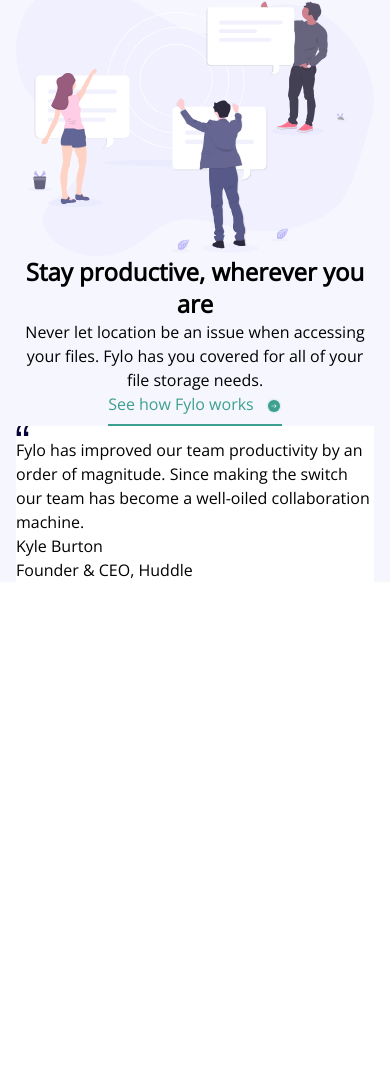
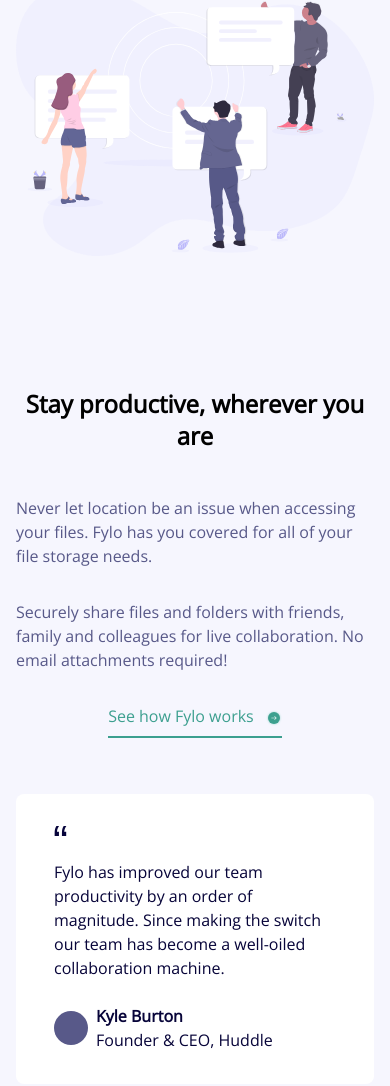
Before and after one commit to ThaBeanBoy/Front-End-Mentor-Fylo-Landing-Page, a Gatsby site: page / in a window 390 px wide. Shown: the part 1182-2268 px from the top of the page. Before the commit the page ends 1764 px from the top, so only its background shows below. Built offline with nearby package versions, Linux system fonts and the light colour scheme; Gatsby itself is replaced by a stand-in of ours.

Commit message:
Finished the mobile view

```diff
--- a/package.json
+++ b/package.json
@@ -31,6 +31,8 @@
     "autoprefixer": "^10.4.13",
     "gatsby-plugin-postcss": "^6.0.0",
     "postcss": "^8.4.19",
+    "prettier": "^2.7.1",
+    "prettier-plugin-tailwindcss": "^0.1.13",
     "tailwindcss": "^3.2.4"
   }
 }
--- /dev/null
+++ b/prettier.config.js
@@ -0,0 +1,4 @@
+module.exports = {
+  plugins: [require("prettier-plugin-tailwindcss")],
+  tailwindConfig: "./tailwind.config.js",
+};
--- a/src/components/IndexPageComponents/LandingSection.jsx
+++ b/src/components/IndexPageComponents/LandingSection.jsx
@@ -1,4 +1,4 @@
-import React, { useState, useEffect } from 'react';
+import React, { useState } from 'react';
 
 const Landing = () => {
   const [inputString, setInputString] = useState('');
@@ -10,10 +10,6 @@
     );
     setShowSubMessage(!inputTest);
   };
-
-  useEffect(() => {
-    console.log(inputString);
-  }, [inputString]);
 
   return (
     <section
--- a/src/components/IndexPageComponents/SecondSection.jsx
+++ b/src/components/IndexPageComponents/SecondSection.jsx
@@ -1,57 +1,88 @@
-import React from 'react';
-import { Link } from 'gatsby';
+import React from "react";
+import { Link, graphql, useStaticQuery } from "gatsby";
+import Img from "gatsby-image";
 
 const SecondSection = () => {
+  const data = useStaticQuery(graphql`
+    query MyQuery {
+      file(relativePath: { eq: "avatar-testimonial.jpg" }) {
+        childrenImageSharp {
+          fixed(width: 34, height: 34) {
+            ...GatsbyImageSharpFixed
+          }
+        }
+      }
+    }
+  `);
+
+  console.log(data.file.childrenImageSharp);
+
   return (
     <>
-      <section className=''>
+      <section className="">
         <img
-          src='./bg-curve-mobile.svg'
-          alt='curved background'
-          className='mobile:hidden'
+          src="./bg-curve-mobile.svg"
+          alt="curved background"
+          className="mobile:hidden"
         />
         <img
-          src='./bg-curve-desktop.svg'
-          alt='curved background'
-          className='hidden mobile:block'
+          src="./bg-curve-desktop.svg"
+          alt="curved background"
+          className="hidden mobile:block"
         />
 
         <div
-          id='content-container'
-          className='bg-light-grayish-blue flex flex-col items-center px-[16px]'
+          id="content-container"
+          className="flex flex-col items-center bg-light-grayish-blue px-[16px]"
         >
           <img
-            src='./illustration-2.svg'
-            alt='second illustration'
-            className='max-w-[440px] w-[100%]'
+            src="./illustration-2.svg"
+            alt="second illustration"
+            className="mb-[132px] w-[100%] max-w-[440px]"
           />
-          <main className='flex flex-col items-center'>
-            <h2 className='text-2xl font-bold text-center'>
+          <main className="flex flex-col items-center">
+            <h2 className="mb-[44px] max-w-[440px] text-center text-2xl font-bold">
               Stay productive, wherever you are
             </h2>
-            <p className='text-center'>
-              Never let location be an issue when accessing your files. Fylo has
-              you covered for all of your file storage needs.
-            </p>
+            {[
+              "Never let location be an issue when accessing your files. Fylo has you covered for all of your file storage needs.",
+              "Securely share files and folders with friends, family and colleagues for live collaboration. No email attachments required!",
+            ].map((paragraph) => (
+              <p className="mb-[32px] max-w-[440px] text-desaturated-blue last:mb-[60px]">
+                {paragraph}
+              </p>
+            ))}
             <Link
-              to='/works'
-              className='text-moderate-cyan border-b-2 border-solid border-moderate-cyan pb-[8px]'
+              to="/works"
+              className="mb-[56px] border-b-2 border-solid border-moderate-cyan pb-[8px] text-moderate-cyan"
             >
-              <p className='mr-[8px] inline'>See how Fylo works</p>{' '}
-              <img src='./icon-arrow.svg' alt='arrow icon' className='inline' />
+              <p className="mr-[8px] inline">See how Fylo works</p>{" "}
+              <img src="./icon-arrow.svg" alt="arrow icon" className="inline" />
             </Link>
 
-            <div id='testimonial-card' className='bg-[white]'>
-              <img src='./icon-quotes.svg' alt='qutaation mark' />
+            <div
+              id="testimonial-card"
+              className="mb-[116px] max-w-[404px] rounded-[8px] bg-[white] px-[38px] py-[32px] text-very-dark-blue "
+            >
+              <img
+                src="./icon-quotes.svg"
+                alt="qutaation mark"
+                className="mb-[22px]"
+              />
               <main>
-                <p id='testimony'>
+                <p id="testimony" className="mb-[24px]">
                   Fylo has improved our team productivity by an order of
                   magnitude. Since making the switch our team has become a
                   well-oiled collaboration machine.
                 </p>
-                <div id='person'>
-                  <div id='details'>
-                    <p>Kyle Burton</p>
+                <div id="person" className="flex items-center">
+                  {/* <Img fixed={data.file.childImageSharp.fixed} /> */}
+                  <div
+                    id="dummy-image"
+                    className="mr-[8px] h-[34px] w-[34px] rounded-full bg-desaturated-blue"
+                  ></div>
+                  <div id="details">
+                    <h6 className="font-bold">Kyle Burton</h6>
                     <p>Founder & CEO, Huddle</p>
                   </div>
                 </div>
```
Also changed, not shown: 1 other file.
